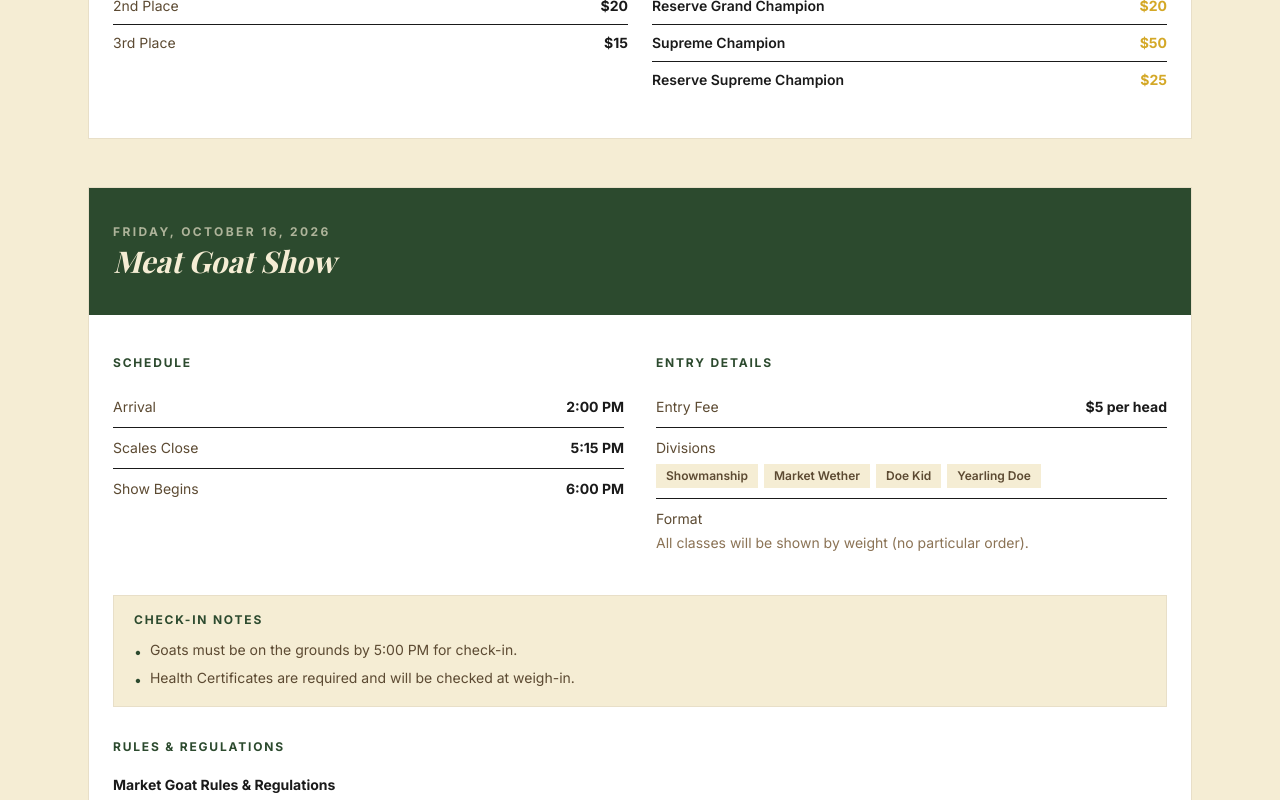
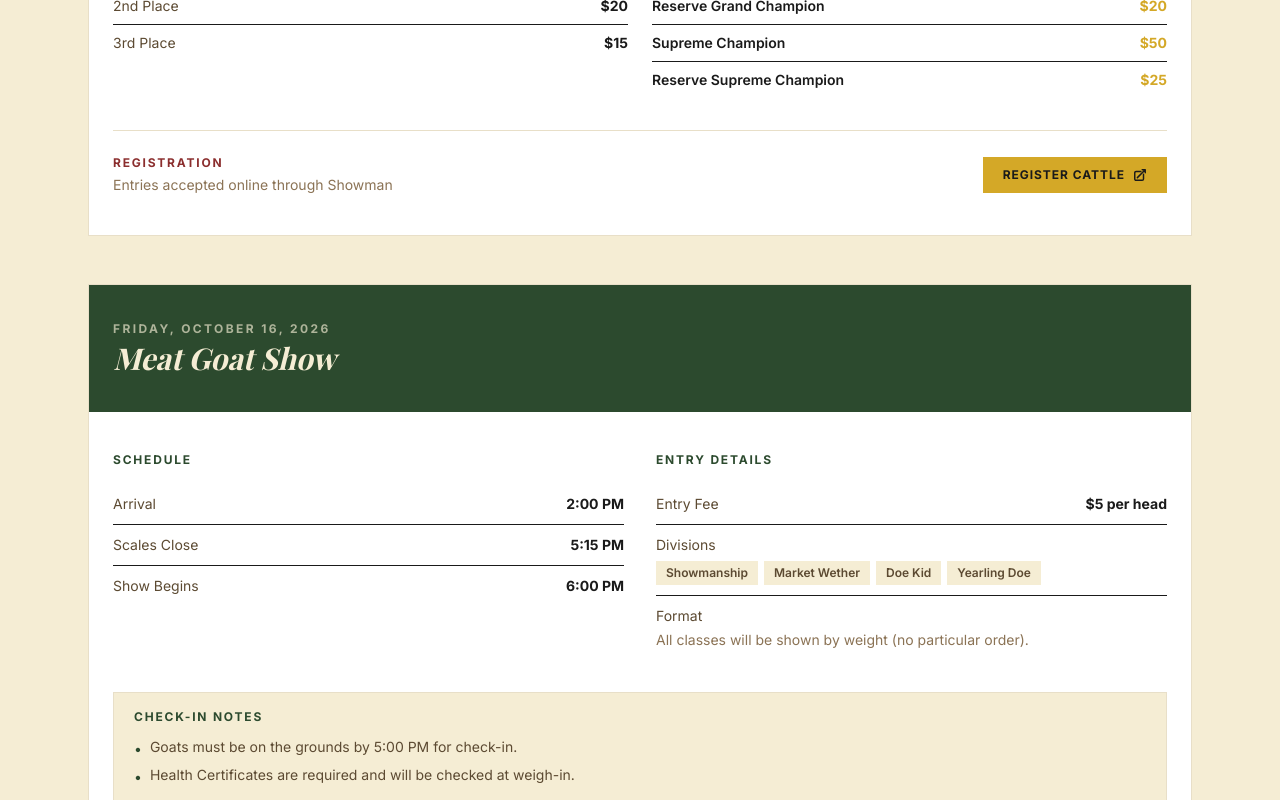
Before and after one commit to arenasmanagement/wtsf-website, a Next.js app: page /livestock in a window 1280 px wide. Shown: the part 2140-2940 px from the top of the page. Built offline with nearby package versions, Linux system fonts and the light colour scheme.

Commit message:
Add per-show registration CTAs; remove redundant bottom registration block

```diff
--- a/app/livestock/page.tsx
+++ b/app/livestock/page.tsx
@@ -44,7 +44,13 @@ function IconArrow() {
   );
 }
 
-function ShowSection({ show }: { show: LivestockShow }) {
+const REGISTER_LABELS: Record<string, string> = {
+  cattle: "Register Cattle",
+  "meat-goat": "Register Goats",
+  "breeding-sheep": "Register Sheep",
+};
+
+function ShowSection({ show, registerLabel }: { show: LivestockShow; registerLabel: string }) {
   const regularPremiums = show.premiums.filter((p) => !p.isChampion);
   const championPremiums = show.premiums.filter((p) => p.isChampion);
 
@@ -274,6 +280,33 @@ function ShowSection({ show }: { show: LivestockShow }) {
               </div>
             </div>
           )}
+
+          <div
+            className="mt-8 pt-6 border-t flex flex-col sm:flex-row sm:items-center sm:justify-between gap-4"
+            style={{ borderColor: "#E8DFC8" }}
+          >
+            <div>
+              <p
+                className="text-xs font-bold tracking-widest uppercase mb-1"
+                style={{ color: show.accentColor, letterSpacing: "0.15em" }}
+              >
+                Registration
+              </p>
+              <p className="text-sm" style={{ color: "#8B7355" }}>
+                Entries accepted online through Showman
+              </p>
+            </div>
+            <a
+              href={SHOWMAN_URL}
+              target="_blank"
+              rel="noopener noreferrer"
+              className="inline-flex items-center gap-2 px-5 py-2.5 text-xs font-bold tracking-widest uppercase transition-opacity hover:opacity-80 flex-shrink-0"
+              style={{ backgroundColor: "#D4A827", color: "#1A1A1A", letterSpacing: "0.08em" }}
+            >
+              {registerLabel}
+              <IconExternal />
+            </a>
+          </div>
         </div>
       </div>
     </section>
@@ -340,35 +373,12 @@ export default function LivestockPage() {
           <div className="space-y-12">
             {SHOWS_2026.map((show) => (
               <div key={show.id} style={{ border: "1px solid #E8DFC8", overflow: "hidden" }}>
-                <ShowSection show={show} />
+                <ShowSection show={show} registerLabel={REGISTER_LABELS[show.id] ?? "Register Now"} />
               </div>
             ))}
           </div>
         </div>
       </div>
-
-      <div style={{ backgroundColor: "#2C4A2E" }} className="py-10 md:py-12">
-        <div className="max-w-4xl mx-auto px-4 sm:px-6 flex flex-col sm:flex-row sm:items-center sm:justify-between gap-6">
-          <div>
-            <p className="text-xs font-bold tracking-widest uppercase mb-2" style={{ color: "#D4A827", letterSpacing: "0.18em" }}>Registration</p>
-            <p className="text-xl font-bold italic mb-1" style={{ fontFamily: "var(--font-playfair), Georgia, serif", color: "#F5EDD4" }}>
-              Livestock Registration
-            </p>
-            <p className="text-sm" style={{ color: "#A8BFA9" }}>Register online through Showman. Youth exhibitors, 12th grade and below.</p>
-          </div>
-          <a
-            href={SHOWMAN_URL}
-            target="_blank"
-            rel="noopener noreferrer"
-            className="flex-shrink-0 inline-flex items-center gap-2 px-7 py-3.5 text-xs font-bold tracking-widest uppercase transition-opacity hover:opacity-80"
-            style={{ backgroundColor: "#D4A827", color: "#1A1A1A", letterSpacing: "0.08em" }}
-          >
-            Register on Showman
-            <IconExternal />
-          </a>
-        </div>
-      </div>
-
 
 
       <section style={{ backgroundColor: "#2C4A2E" }} className="py-12">
@@ -381,17 +391,7 @@ export default function LivestockPage() {
             <p className="text-sm" style={{ color: "#A8BFA9" }}>Livestock inquiries: wtsfair@gmail.com</p>
           </div>
           <div className="flex flex-col sm:flex-row gap-3 flex-shrink-0">
-            <a
-              href={SHOWMAN_URL}
-              target="_blank"
-              rel="noopener noreferrer"
-              className="inline-flex items-center justify-center gap-2 px-6 py-3.5 text-xs font-bold tracking-widest uppercase transition-opacity hover:opacity-80"
-              style={{ backgroundColor: "#D4A827", color: "#1A1A1A", letterSpacing: "0.1em" }}
-            >
-              Register on Showman
-              <IconExternal />
-            </a>
-            <a
+<a
               href="mailto:wtsfair@gmail.com"
               className="inline-flex items-center justify-center gap-2 px-6 py-3.5 text-xs font-bold tracking-widest uppercase border transition-all hover:opacity-80 active:scale-95"
               style={{ borderColor: "rgba(245,237,212,0.35)", color: "#F5EDD4", letterSpacing: "0.1em" }}
```
